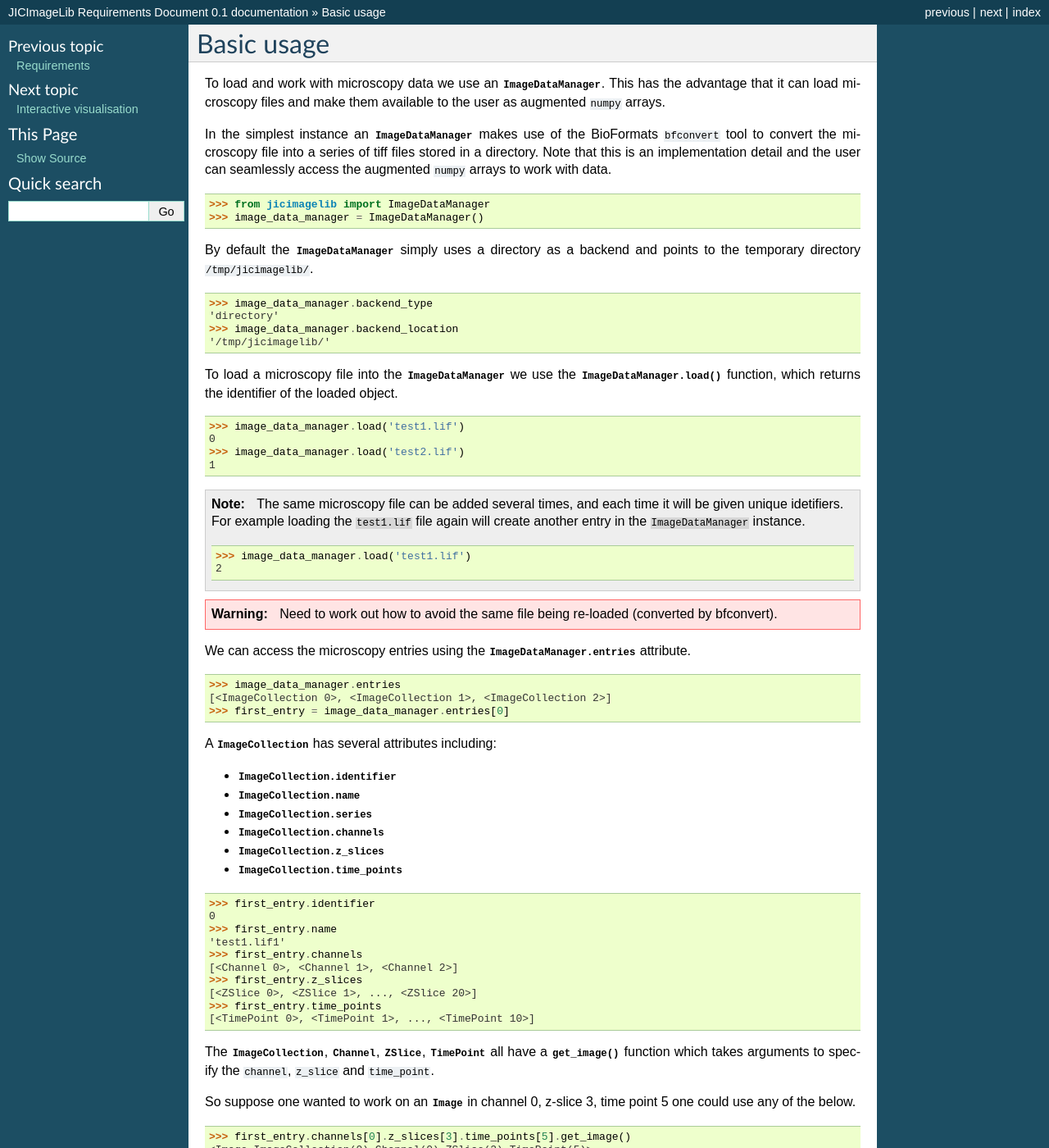
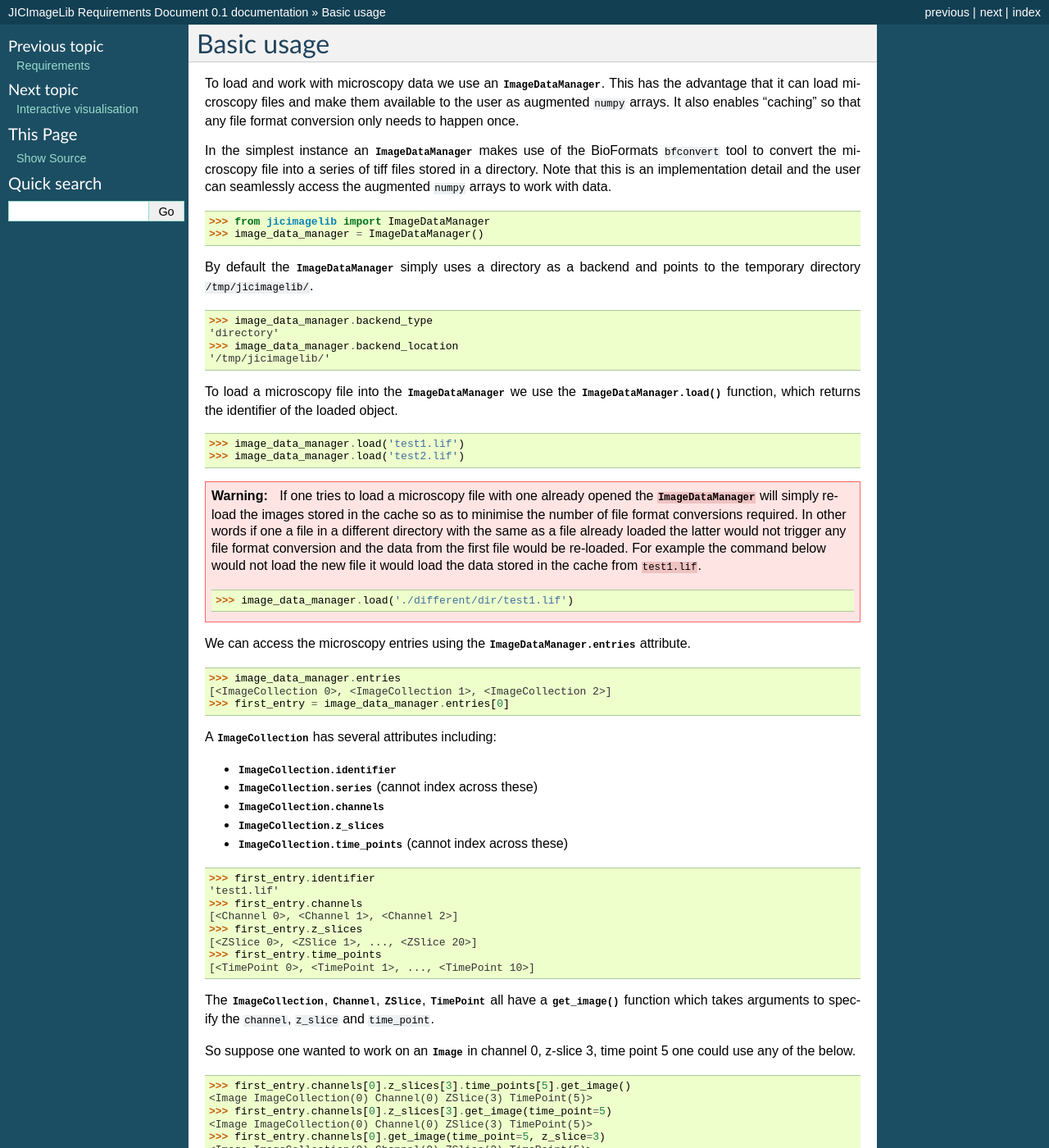
Before and after one commit to JIC-CSB/jicbioimage.core, a Sphinx documentation site: the page built from requirements/source/basic_usage.rst, in a window 1280 px wide and 1400 px high. Shown: the whole window at 82% size. Built offline with Sphinx 7.4.7, drawn with Linux system fonts in a browser that asks for light colours; some of the changed text lies outside the part shown.

Commit message:
Updated basic_usage.rst.

```diff
--- a/requirements/source/basic_usage.rst
+++ b/requirements/source/basic_usage.rst
@@ -3,7 +3,8 @@ Basic usage
 
 To load and work with microscopy data we use an :class:`ImageDataManager`. This has
 the advantage that it can load microscopy files and make them available to the
-user as augmented ``numpy`` arrays.
+user as augmented ``numpy`` arrays. It also enables "caching" so that any file
+format conversion only needs to happen once.
 
 In the simplest instance an :class:`ImageDataManager` makes use of the BioFormats
 ``bfconvert`` tool to convert the microscopy file into a series of tiff files
@@ -33,25 +34,23 @@ loaded object.
 .. code-block:: python
 
     >>> image_data_manager.load('test1.lif')
-    0
     >>> image_data_manager.load('test2.lif')
-    1
 
-.. note:: The same microscopy file can be added several times, and each time it
-          will be given unique idetifiers. For example loading the ``test1.lif``
-          file again will create another entry in the ``ImageDataManager``
-          instance.
+.. warning:: If one tries to load a microscopy file with one already opened the
+             :class:`ImageDataManager` will simply re-load the images stored in
+             the cache so as to minimise the number of file format conversions
+             required. In other words if one a file in a different directory with
+             the same as a file already loaded the latter would not trigger any
+             file format conversion and the data from the first file would be
+             re-loaded. For example the command below would not load the new file
+             it would load the data stored in the cache from ``test1.lif``.
 
-          .. code-block:: python
+             .. code-block:: python
 
-             >>> image_data_manager.load('test1.lif')
-             2
+                >>> image_data_manager.load('./different/dir/test1.lif')
 
-.. warning:: Need to work out how to avoid the same file being re-loaded
-             (converted by bfconvert).
-
-We can access the microscopy entries using the
-:attr:`ImageDataManager.entries` attribute.
+We can access the microscopy entries using the :attr:`ImageDataManager.entries`
+attribute.
 
 .. code-block:: python
 
@@ -62,19 +61,16 @@ We can access the microscopy entries using the
 A :class:`ImageCollection` has several attributes including:
 
 - :attr:`ImageCollection.identifier`
-- :attr:`ImageCollection.name`
-- :attr:`ImageCollection.series`
+- :attr:`ImageCollection.series`  (cannot index across these)
 - :attr:`ImageCollection.channels`
 - :attr:`ImageCollection.z_slices`
-- :attr:`ImageCollection.time_points`
+- :attr:`ImageCollection.time_points` (cannot index across these)
 
 
 .. code-block:: python
 
     >>> first_entry.identifier
-    0
-    >>> first_entry.name
-    'test1.lif1'
+    'test1.lif'
     >>> first_entry.channels
     [<Channel 0>, <Channel 1>, <Channel 2>]
     >>> first_entry.z_slices
@@ -151,3 +147,6 @@ Alternatively, one could use the code snippet below.
 
 .. note:: Ultimately a :class:`ImageCollection` is a set of iterators for providing
           access to underlying 2D images (at least for a directory backend).
+
+.. note:: We should also implement a :func:`get_stack` function for accessing
+          :class:`ZStack` and :class:`Channel`.
```
